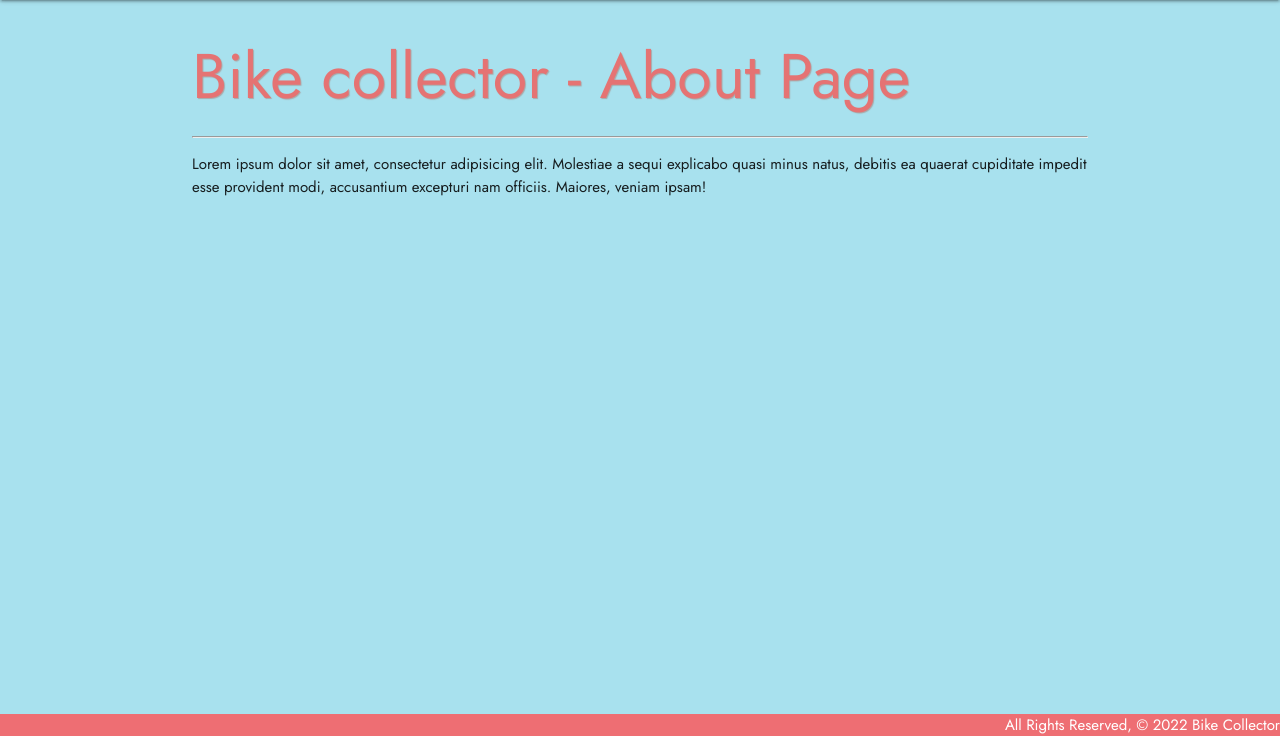
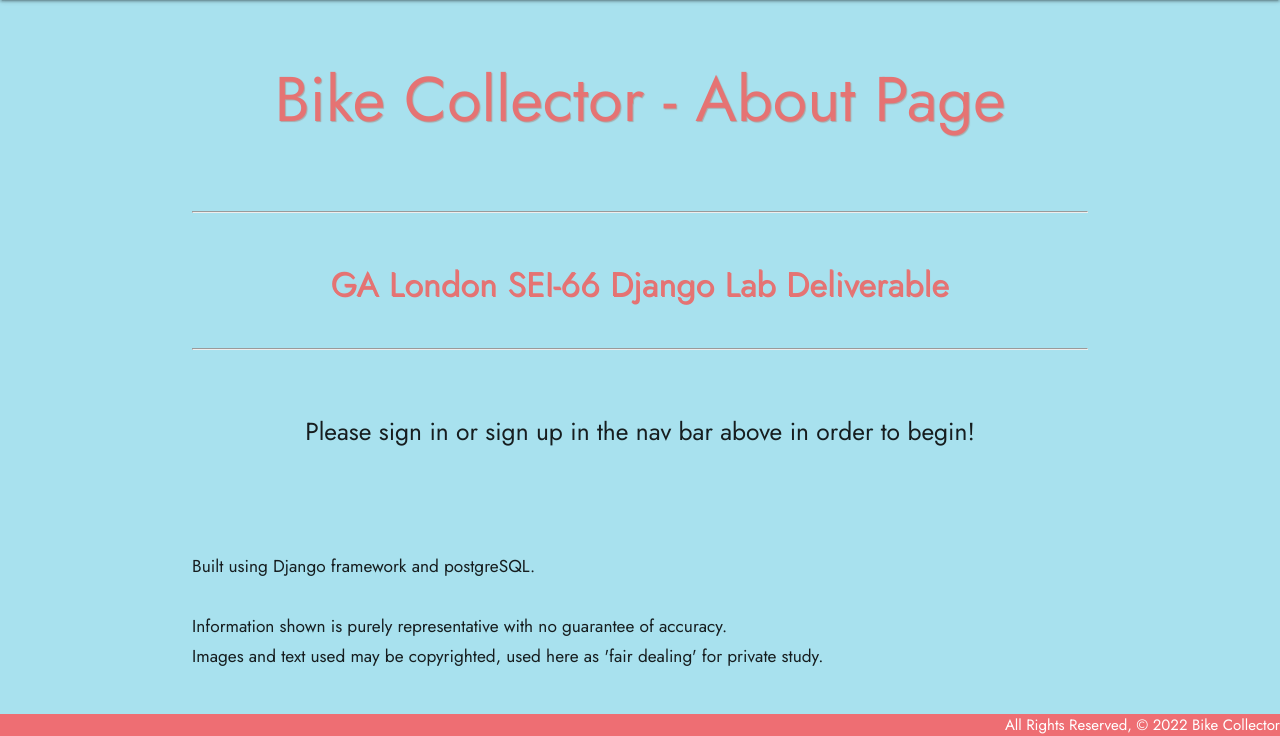
Before and after one commit to hphilpotts/django-bikecollector, a Django app: page /about/ in a window 1280 px wide. Shown: the part 64-800 px from the top of the page. Run offline with Django 4.2, Linux system fonts and the light colour scheme.

Commit message:
Final adjustments to site.

```diff
--- a/main_app/static/css/style.css
+++ b/main_app/static/css/style.css
@@ -65,6 +65,11 @@ h1 {
     border-radius: 10px;
 }
 
+.anysize-img {
+    border: 5px solid #e57373;
+    border-radius: 10px;
+}
+
 #detail-button-div {
     padding-bottom: 10px;
 }
@@ -90,3 +95,8 @@ table {
     color: rgb(108, 108, 108);
     font-size: smaller;
 }
+
+.coral-text {
+    color: #e57373;
+    text-shadow: 1px 1px;
+}
--- a/main_app/templates/about.html
+++ b/main_app/templates/about.html
@@ -1,8 +1,14 @@
 {% extends 'base.html' %}
 
 {% block content %}
-    <h1>Bike collector - About Page</h1>
-    <hr>
-    <p>Lorem ipsum dolor sit amet, consectetur adipisicing elit. Molestiae a sequi explicabo quasi minus natus, debitis ea quaerat cupiditate impedit esse provident modi, accusantium excepturi nam officiis. Maiores, veniam ipsam!</p>
+
+    <br><h1 class="center-align">Bike Collector - About Page</h1><br><br>
+    <hr><br>
+    <h4 class="coral-text center-align">GA London SEI-66 Django Lab Deliverable</h4><br><hr><br>
+    <br><h5 class="center-align">Please sign in or sign up in the nav bar above in order to begin!</h5>
+    <br><br><br><br>
+    <h6>Built using Django framework and postgreSQL.</h6><br>
+    <h6>Information shown is purely representative with no guarantee of accuracy.</h6>
+    <h6>Images and text used may be copyrighted, used here as 'fair dealing' for private study.</h6><br>
 
 {% endblock %}
```
Also changed, not shown: main_app/templates/home.html (+9 -4 lines), main_app/static/img/bikecollectorhomepage.avif (added), readme.md.
